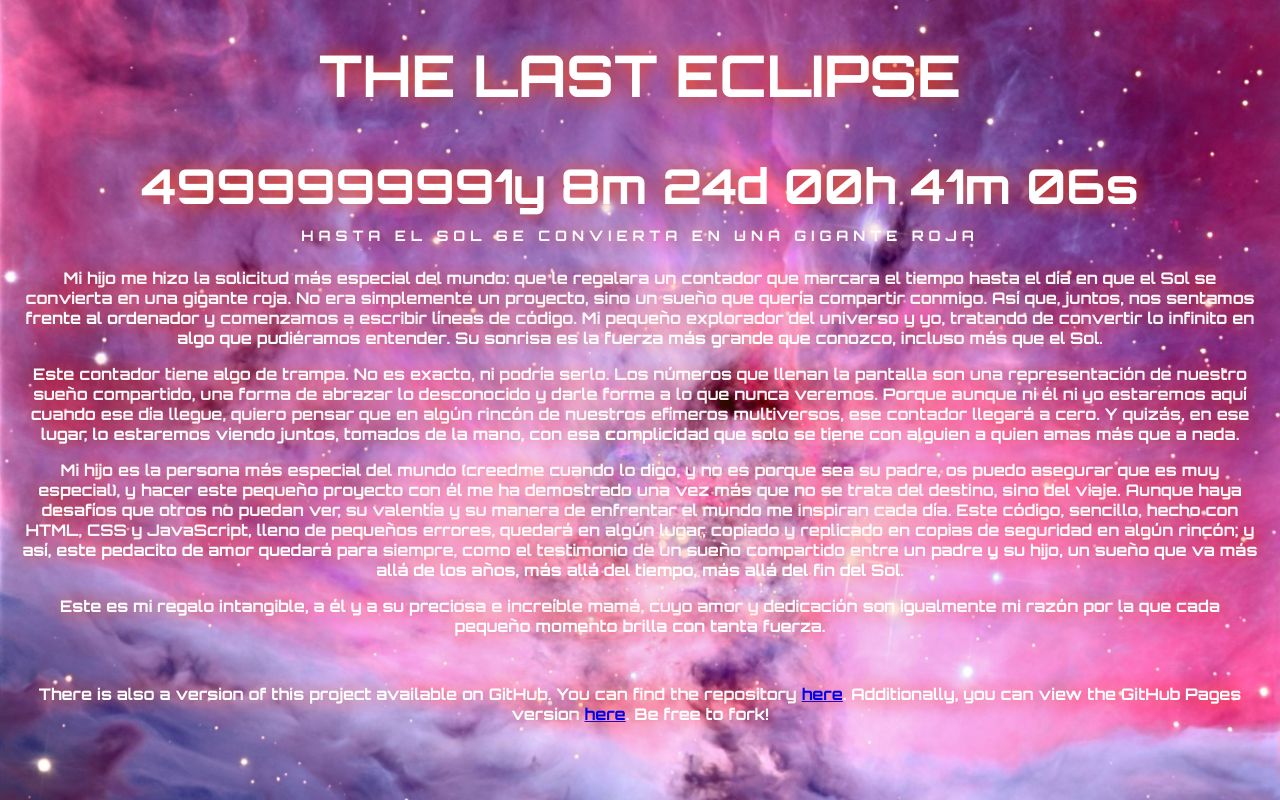
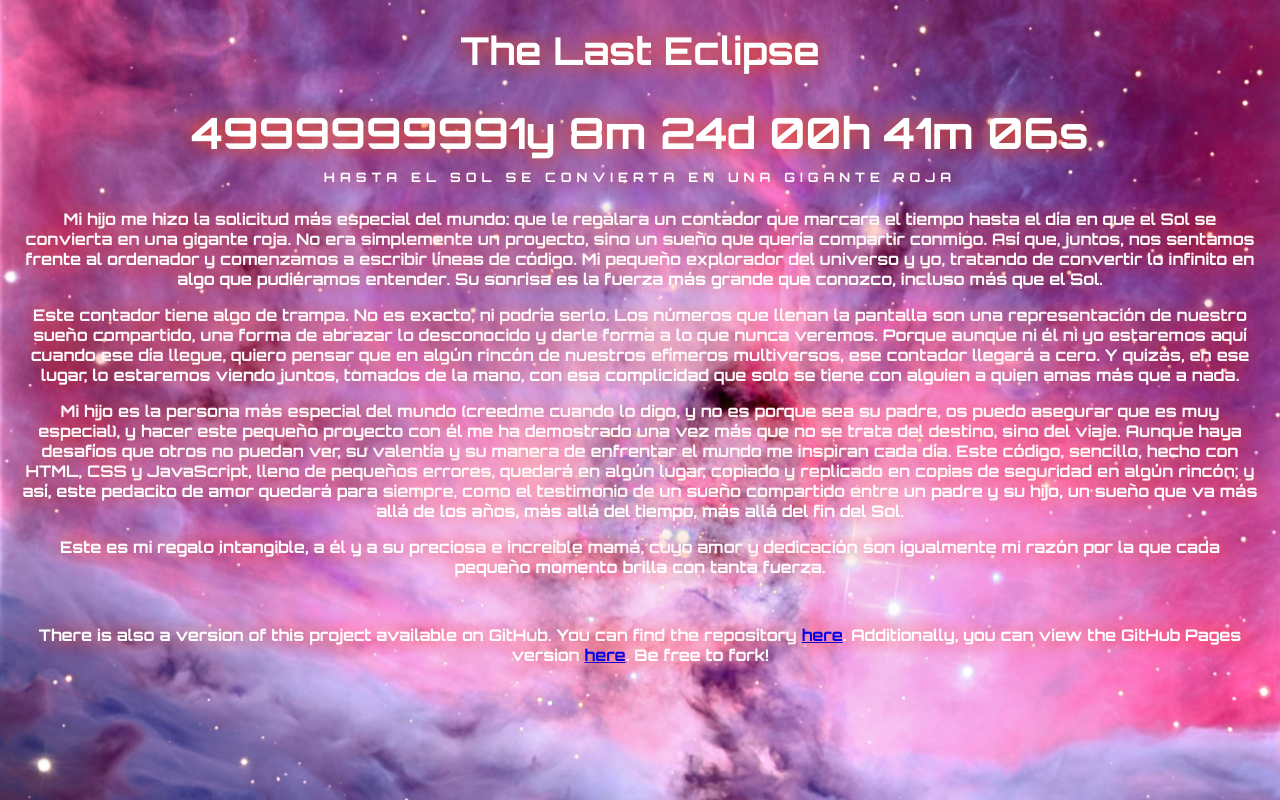
Before and after one commit to kopernix/TheLastEclipse, a plain HTML site: page index.html in a window 1280 px wide. Drawn offline with Linux system fonts and the light colour scheme.

Commit message:
Arregladas fuentes para mov

```diff
--- a/index.html
+++ b/index.html
@@ -3,7 +3,7 @@
 <head>
   <meta charset="UTF-8">
   <meta name="viewport" content="width=device-width, initial-scale=1.0">
-  <title>THE LAST ECLIPSE</title>
+  <title>The Last Eclipse</title>
   <link href="https://fonts.googleapis.com/css2?family=Orbitron:wght@700&display=swap" rel="stylesheet">
   <!-- Original Image: https://i.imgur.com/FjeLbo3.jpg -->
   <style>
@@ -24,21 +24,27 @@
     .countdown {
       color: #fff;
       text-shadow: 0 0 20px #ff4500;
-      font-size: 3em;
+      font-size: 2.7em;
       text-align: center;
+      margin-left: 20px;
+      margin-right: 20px;
     }
     .title {
       color: #fff;
       text-shadow: 0 0 20px #ff4500;
-      font-size: 1.8em;
+      font-size: 1.2em;
       text-align: center;
       margin-bottom: 6px;
+      margin-left: 20px;
+      margin-right: 20px;
     }
     .label {
       font-size: 0.3em;
       text-transform: uppercase;
       letter-spacing: 5px;
       margin-top: 10px;
+      margin-left: 20px;
+      margin-right: 20px;
     }
 
       .text1 {
@@ -56,7 +62,7 @@
 </head>
 <body>
   <div class="title" id="title">
-    <h1>THE LAST ECLIPSE</h1>
+    <h1>The Last Eclipse</h1>
   </div>
 
   <div class="countdown" id="countdown">
```
